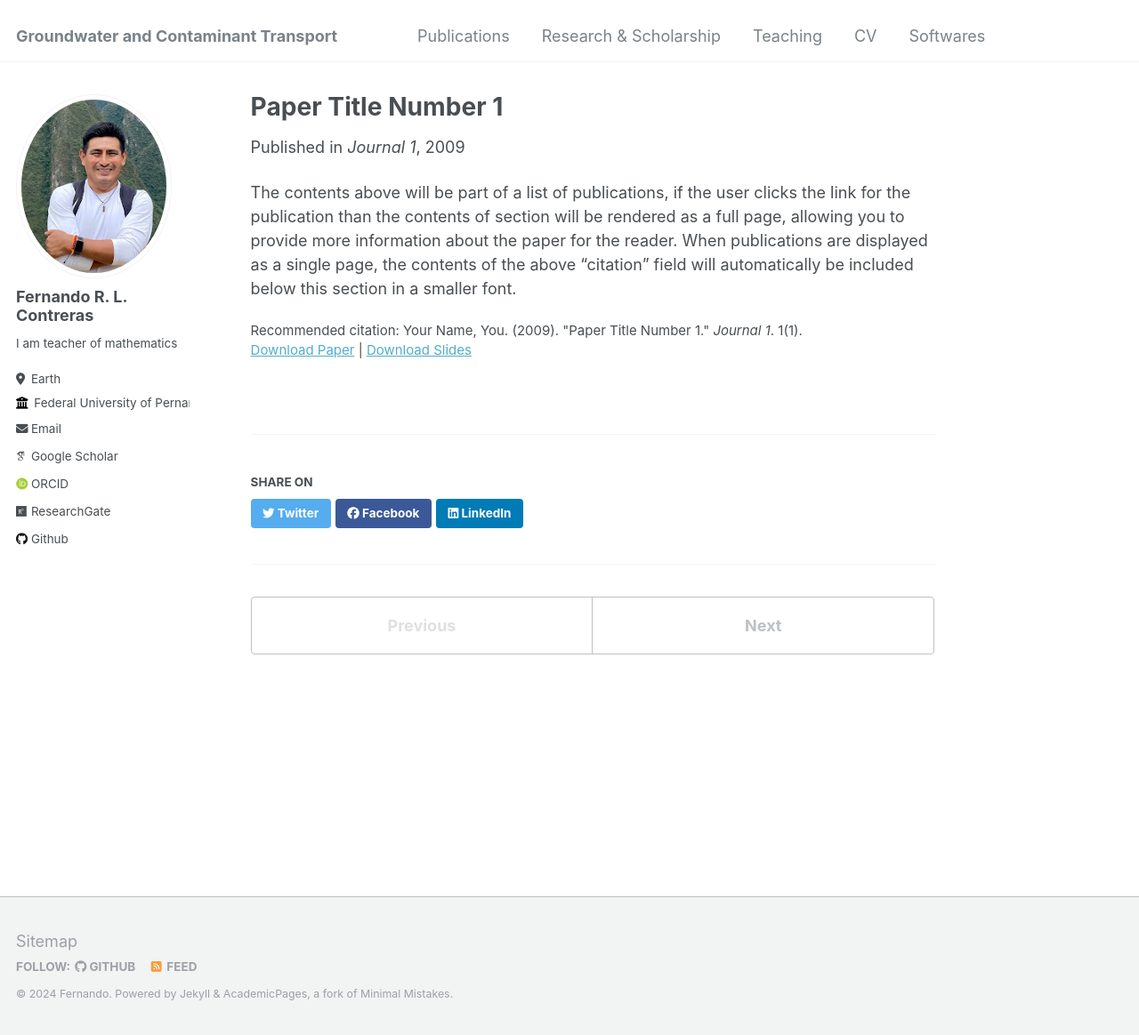
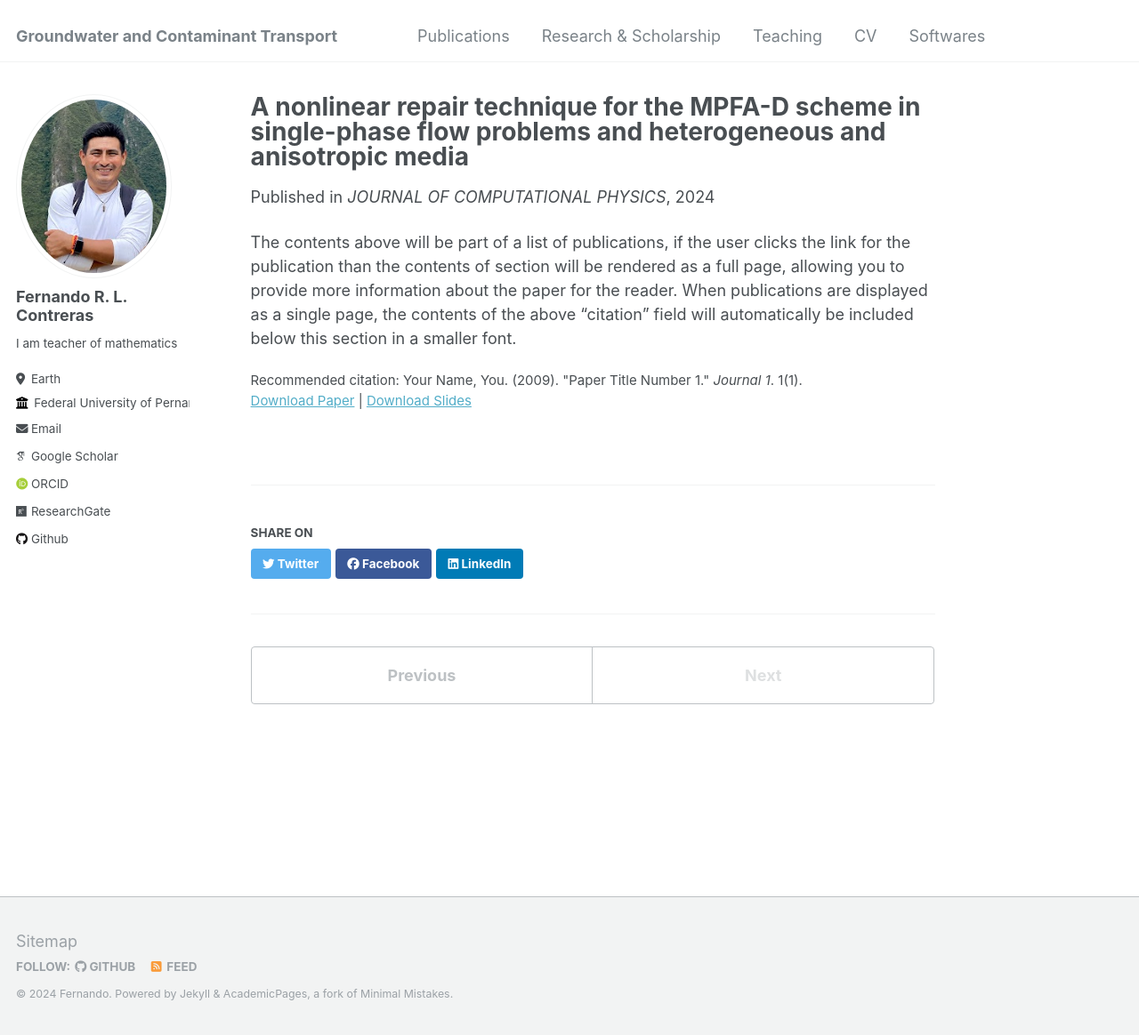
Before and after one commit to Feraul/Feraul.github.io, a Jekyll site: the page built from _publications/2009-10-01-paper-title-number-1.md, in a window 1280 px wide and 1164 px high. Shown: the whole window at 89% size. Built offline with Jekyll 4.4.1, drawn with Linux system fonts in a browser that asks for light colours; some web fonts are replaced.

Commit message:
Update 2009-10-01-paper-title-number-1.md

```diff
--- a/_publications/2009-10-01-paper-title-number-1.md
+++ b/_publications/2009-10-01-paper-title-number-1.md
@@ -1,10 +1,10 @@
 ---
-title: "Paper Title Number 1"
+title: "A nonlinear repair technique for the MPFA-D scheme in single-phase flow problems and heterogeneous and anisotropic media"
 collection: publications
 permalink: /publication/2009-10-01-paper-title-number-1
 excerpt: 'This paper is about the number 1. The number 2 is left for future work.'
-date: 2009-10-01
-venue: 'Journal 1'
+date: 2024-10-01
+venue: 'JOURNAL OF COMPUTATIONAL PHYSICS'
 slidesurl: 'http://academicpages.github.io/files/slides1.pdf'
 paperurl: 'http://academicpages.github.io/files/paper1.pdf'
 citation: 'Your Name, You. (2009). &quot;Paper Title Number 1.&quot; <i>Journal 1</i>. 1(1).'
```
